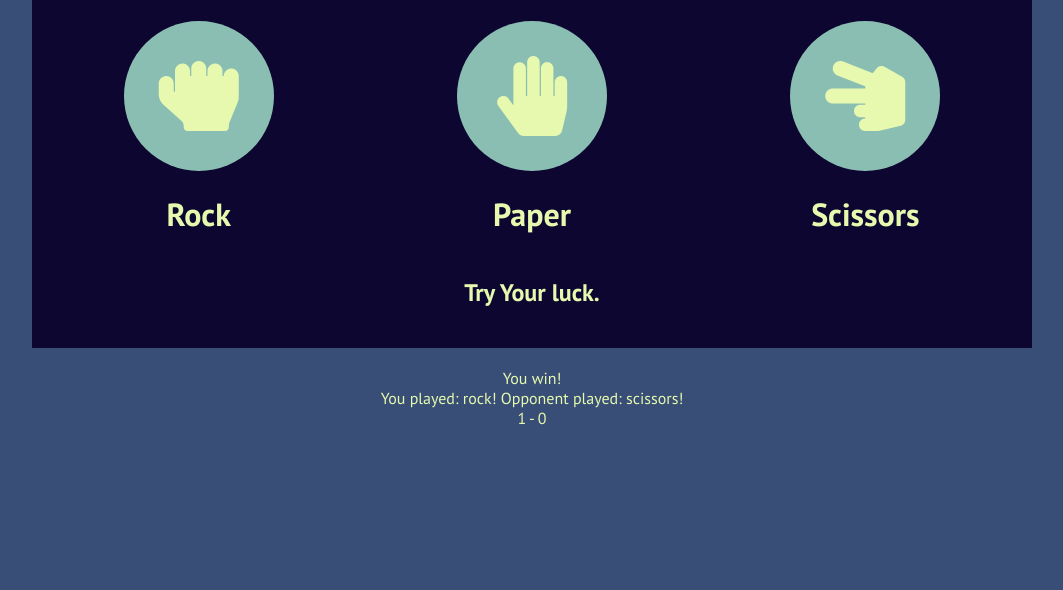
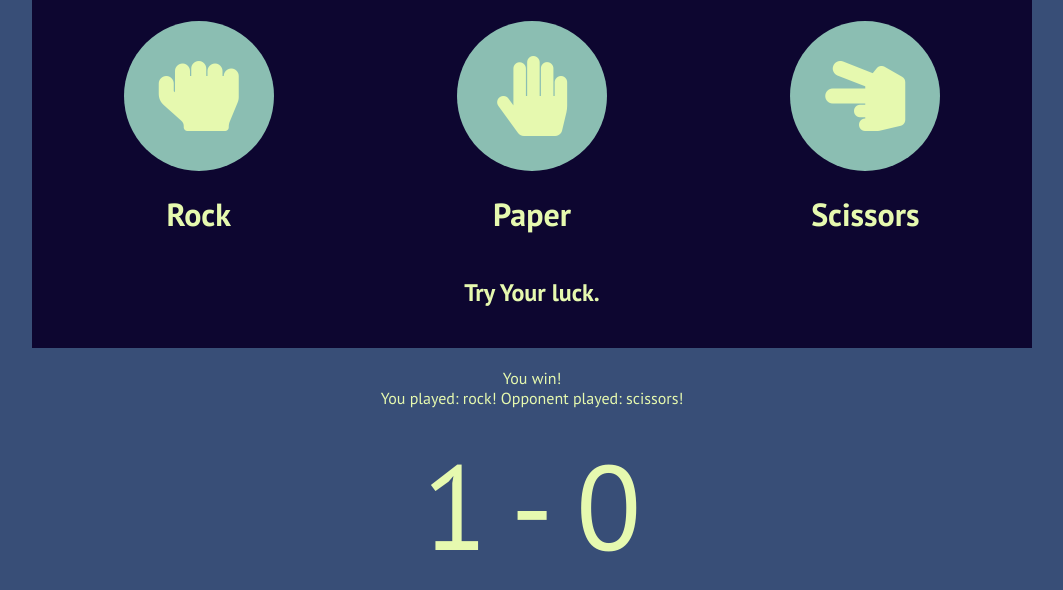
Before and after one commit to filip-taczkowski/javascript-prework, a website: page index.html in a window 1280 px wide. Both pictures are taken after a click on the button 306 px from the left and 96 px from the top of the page. Shown: the whole page, without its empty margins (108-1171 px from the left). Drawn offline with Linux system fonts and the light colour scheme.

Commit message:
Add styles for result

```diff
--- a/index.html
+++ b/index.html
@@ -26,6 +26,9 @@
 	<div class="container">
 		<div id="messages"></div>
 	</div>
+	<div class="container">
+		<div id="result"></div>
+	</div>
 	<script src="js/functions.js"></script>
 	<script src="js/script.js"></script>
 </body>
--- a/js/functions.js
+++ b/js/functions.js
@@ -4,7 +4,14 @@ function printMessage(msg){
 	document.getElementById('messages').appendChild(div);
 }
 
+function printResult(msg){
+	var div = document.createElement('div');
+	div.innerHTML = msg;
+	document.getElementById('result').appendChild(div);
+}
+
 
 function clearMessages(){
 	document.getElementById('messages').innerHTML = '';
+	document.getElementById('result').innerHTML = '';
 }
--- a/js/script.js
+++ b/js/script.js
@@ -47,6 +47,7 @@ function playGame(argPlayerInput) {
             winner = 'Player';
         } else if (argPlayerMove == 'paper' && argComputerMove == 'scissors') {
             printMessage('You lose!');
+            winner = 'Opponent';
         } else if (argPlayerMove == 'Unkown move') {
             printMessage('Unkown move! Please select availiable moves (1 , 2 , 3 )');
         }
@@ -71,7 +72,7 @@ function playGame(argPlayerInput) {
         resultOpponent++;
     }
 
-    printMessage(resultPlayer + ' - ' + resultOpponent);
+    printResult(resultPlayer + ' - ' + resultOpponent);
 }
 
 document.getElementById('play-rock').addEventListener('click', function(){
--- a/sass/style.scss
+++ b/sass/style.scss
@@ -25,6 +25,7 @@ body {
     margin: 0 auto;
     text-align: center;
     margin-top: 20px;
+
 }
 
 .fas {
@@ -72,3 +73,10 @@ header {
         width: 100%;
     }
 }
+
+
+/* Result */
+
+#result {
+    font-size: 120px;
+}
```
Also changed, not shown: css/style.css, 1 other file.
